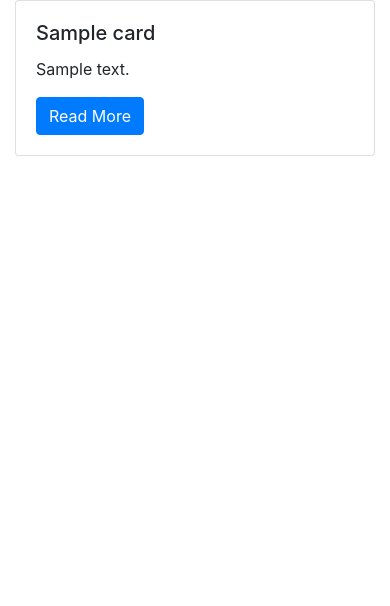
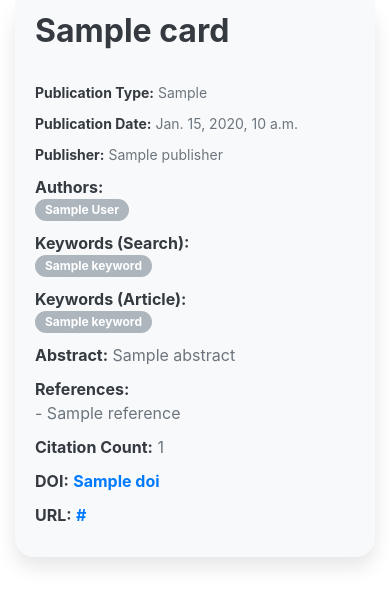
Before and after one commit to StrayRaider/Academic_Search, a Django app: template academic_Search/templates/results.html in a window 390 px wide. Shown: the part 56-662 px from the top of the page. Run offline with Django 5.2, Linux system fonts and the light colour scheme; the template is opened without the code that fills it: most values are stand-ins (such as "Sample title", 1, 10 or a date in 2020); some libraries are stand-ins or nearby versions.

```diff
--- a/academic_Search/polls/urls.py
+++ b/academic_Search/polls/urls.py
@@ -8,4 +8,6 @@ urlpatterns = [
     path("show/",views.get_all_searcheds,name="show"),
     path("add/",views.add_searched),
     path("scrap/",views.scrap, name="scrap"),
+    path("searcheds/",views.view_searcheds, name="searcheds"),
+    path("dropC/",views.drop_col, name="dropC"),
 ]
--- a/academic_Search/templates/home.html
+++ b/academic_Search/templates/home.html
@@ -27,7 +27,7 @@
             <input type="text" class="form-control" id="searchInput" name="query" placeholder="Enter your search term" autocomplete="off">
         </div>
         {% csrf_token %}
-        <button class="btn btn-primary btn-block" type="submit">Click me</button>
+        <button class="btn btn-primary btn-block" type="submit">Search</button>
     </form>
     </div>
   </div>
--- a/academic_Search/templates/navbar.html
+++ b/academic_Search/templates/navbar.html
@@ -10,6 +10,12 @@
           <li class="nav-item">
             <a class="nav-link" href="http://localhost:8000/">Search</a>
           </li>
+          <li class="nav-item">
+            <a class="nav-link" href="http://localhost:8000/searcheds/?page=1">Show Searcheds</a>
+          </li>
+          <li class="nav-item">
+            <a class="nav-link" href="http://localhost:8000/dropC">drop Tables</a>
+          </li>
           </li>
         </ul>
       </div>
--- a/academic_Search/templates/resultViewer.html
+++ b/academic_Search/templates/resultViewer.html
@@ -1,10 +1,136 @@
-<!-- card.html -->
-<div class="col-md-6 col-lg-4 mb-4">
+<!-- publication_card.html -->
+
+<!DOCTYPE html>
+<html lang="en">
+<head>
+    <meta charset="UTF-8">
+    <meta name="viewport" content="width=device-width, initial-scale=1.0">
+    <title>Publication Card</title>
+    <!-- Bootstrap CSS -->
+    <link href="https://stackpath.bootstrapcdn.com/bootstrap/4.5.2/css/bootstrap.min.css" rel="stylesheet">
+    <style>
+        /* Custom CSS styles */
+        .card {
+            margin-bottom: 20px;
+            border: none;
+            border-radius: 20px;
+            box-shadow: 0 10px 20px rgba(0, 0, 0, 0.1);
+        }
+        .card-header {
+            background-color: #f8f9fa;
+            border-bottom: none;
+            border-top-left-radius: 20px;
+            border-top-right-radius: 20px;
+        }
+        .card-header h2 {
+            margin-bottom: 0;
+            color: #343a40;
+        }
+        .card-body {
+            padding: 20px;
+            background-color: #f8f9fa;
+            border-bottom-left-radius: 20px;
+            border-bottom-right-radius: 20px;
+        }
+        .card-text p {
+            margin-bottom: 10px;
+            color: #6c757d;
+        }
+        .card-text p strong {
+            font-weight: bold;
+            color: #343a40;
+        }
+        .badge {
+            border-radius: 20px;
+            background-color: #adb5bd;
+            color: #fff;
+            padding: 5px 10px;
+            margin-right: 5px;
+        }
+        .card-link {
+            color: #007bff;
+            text-decoration: none;
+            font-weight: bold;
+        }
+        /* Stylized publication details */
+        .publication-detail {
+            margin-bottom: 5px;
+            font-size: 14px;
+            color: #495057;
+        }
+        .publication-detail strong {
+            font-weight: bold;
+            color: #343a40;
+        }
+    </style>
+</head>
+<body>
+
+<div class="container">
     <div class="card">
+        <div class="card-header">
+            <h2><strong>{{ card.title }}</strong></h2>
+        </div>
         <div class="card-body">
-            <h5 class="card-title">{{ card.title }}</h5>
-            <p class="card-text">{{ card.description }}</p>
-            <a href="{{ card.url }}" class="btn btn-primary">Read More</a>
+            <div class="card-text">
+                <p class="publication-detail"><strong>Publication Type:</strong> {{ card.publication_type }}</p>
+                <p class="publication-detail"><strong>Publication Date:</strong> {{ card.publication_date }}</p>
+                <p class="publication-detail"><strong>Publisher:</strong> {{ card.publisher }}</p>
+                <p><strong>Authors:</strong><br>
+                    {% for author in card.authors %}
+                        <span class="badge">{{ author }}</span>
+                    {% endfor %}
+                </p>
+                <p><strong>Keywords (Search):</strong><br>
+                    {% for keyword in card.keywords_search %}
+                        <span class="badge">{{ keyword }}</span>
+                    {% endfor %}
+                </p>
+                <p><strong>Keywords (Article):</strong><br>
+                    {% for keyword in card.keywords_article %}
+                        <span class="badge">{{ keyword }}</span>
+                    {% endfor %}
+                </p>
+                <p><strong>Abstract:</strong> {{ card.abstract }}</p>
+                <p><strong>References:</strong><br>
+                    {% for reference in card.references %}
+                        - {{ reference }}<br>
+                    {% endfor %}
+                </p>
+                <p><strong>Citation Count:</strong> {{ card.citation_count }}</p>
+                <p><strong>DOI:</strong> <a href="{{ card.doi }}" class="card-link">{{ card.doi }}</a></p>
+                <p><strong>URL:</strong> <a href="{{ card.url }}" class="card-link">{{ card.url }}</a></p>
+            </div>
         </div>
     </div>
 </div>
+
+<!-- Bootstrap JS and jQuery (optional, but required for Bootstrap JS components) -->
+<script src="https://code.jquery.com/jquery-3.5.1.slim.min.js"></script>
+<script src="https://cdn.jsdelivr.net/npm/@popperjs/core@2.5.4/dist/umd/popper.min.js"></script>
+<script src="https://stackpath.bootstrapcdn.com/bootstrap/4.5.2/js/bootstrap.min.js"></script>
+
+</body>
+</html>
+
+
+
+
+
+<!--
+new_publication = {
+    "title": title,
+    "authors": authors,
+    "publication_type": publication_type,
+    "publication_date": date,
+    "publisher": publisher,
+    "keywords_search": keywords_search,
+    "keywords_article": keywords_article,
+    "abstract": "New Abstract of the publication.",
+    "references": ["New Reference 1", "New Reference 2"],
+    "citation_count": citation_count,  # Set initial citation count to 0
+    "doi": "New DOI Number",
+    "url": p_url
+}
+
+ -->
```
Also changed, not shown: academic_Search/polls/tasks.py (+161 -20 lines), academic_Search/polls/views.py (+22 -0 lines), academic_Search/templates/_pagination.html (added, +44 -0 lines), academic_Search/templates/show_searcheds.html (added, +24 -0 lines), 1 other file.
